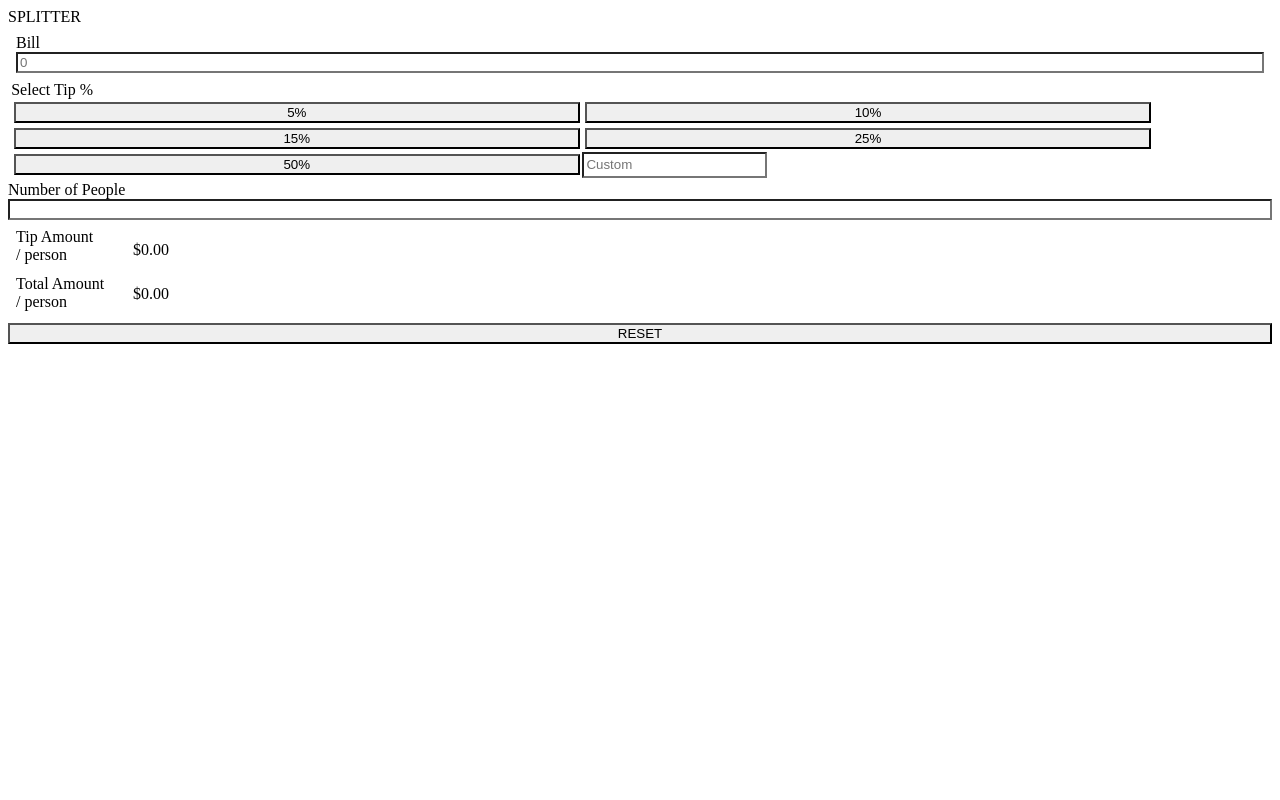
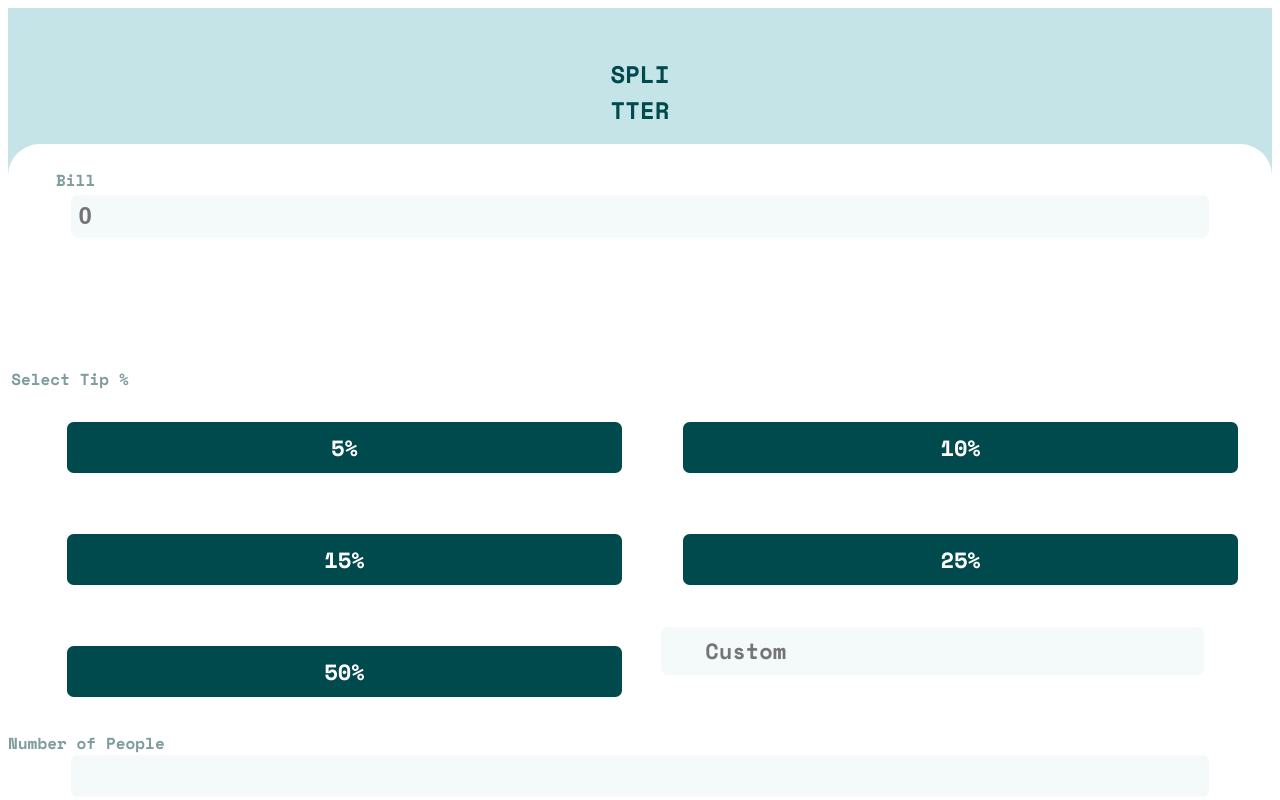
Before and after one commit to DrZubby/tip-calculator-app-main, a plain HTML site: page index.html in a window 1280 px wide. Shown: the top 800 px of the page. Drawn offline with nearby package versions, Linux system fonts and the light colour scheme.

Commit message:
Added most of the design.

```diff
--- a/index.html
+++ b/index.html
@@ -8,14 +8,17 @@
     <link rel="icon" type="image/png" sizes="32x32" href="/images/favicon-32x32.png">
 
     <title>Frontend Mentor | Tip calculator app</title>
-    <link rel="stylesheet" href="/style.css">
+    <link rel="stylesheet" href="./styles/index.css">
+    <link rel="preconnect" href="https://fonts.googleapis.com">
+    <link rel="preconnect" href="https://fonts.gstatic.com" crossorigin>
+    <link href="https://fonts.googleapis.com/css2?family=Space+Mono:wght@400;700&display=swap" rel="stylesheet">
 </head>
 
 <body>
-    SPLITTER
+    <div id="splitter">SPLI</br>TTER</div>
     <div id="tip-calc">
         <div id="bill">
-            <label for="bill-input">Bill</label>
+            <label for="bill-input" id="bill-letter">Bill</label>
             <input type="number" name="bill-input" id="bill-input" placeholder="0">
         </div>
         <div id="select-tip">
@@ -37,7 +40,7 @@
 
     <div id="tip-summary">
         <div id="summary">
-            <div>
+            <div id="tip">
                 <div class="per-person" id="tip-ammount">
                     <span class="white-bold">Tip Amount</span> <span class="grey-light">/ person</span>
                 </div>
--- a/script.js
+++ b/script.js
@@ -77,13 +77,10 @@ fiftyBtn.onclick = (e) => {
     handle(fiftyBtn)
 }
 
-custom.onkeypress = (e)=> {
-    if (e.which === 13) {
-        e.preventDefault();
+custom.onchange = (e)=> {
         console.log("here")
         handle(custom)
     }
-}
 
 resetBtn.onclick = ()=> {
     bill.value = "";
--- a/style.css
+++ /dev/null
@@ -1,59 +0,0 @@
-* {
-    box-sizing: border-box;
-    appearance: none;
-}
-
-body {
-    display: flex;
-    flex-direction: column;
-}
-
-#bill {
-    display: flex;
-    flex-direction: column;
-    margin: .5em;
-}
-
-#select-tip {
-    display: flex;
-    flex-direction: column;
-    margin: .2em;
-}
-
-#btns {
-    display: flex;
-    flex-direction: row;
-    flex-wrap: wrap;
-}
-
-.tip-btn {
-    width: 45%;
-    margin: .2em;
-}
-
-#num-of-people {
-    display: flex;
-    flex-direction: column;
-}
-
-#tip-summary {
-    display: flex;
-    flex-direction: column;
-}
-
-#summary {
-    display: flex;
-    flex-direction: row;
-}
-
-.per-person {
-    display: flex;
-    flex-direction: column;
-    margin: .3em;
-    padding: .2em;
-}
-
-.value {
-    padding: .3em;
-    margin: 1em;
-}
--- /dev/null
+++ b/styles/index.scss
@@ -0,0 +1,161 @@
+$primary: hsl(172, 67%, 45%);
+$very-dark-cyan: hsl(183, 100%, 15%);
+$Dark-grayish-cyan: hsl(184, 14%, 56%);
+$Light-grayish-cyan-d: hsl(185, 41%, 84%);
+$Light-grayish-cyan-l: hsl(189, 41%, 97%);
+$White: hsl(0, 0%, 100%);
+$font-primary: 'Space Mono', monospace;
+
+* {
+    box-sizing: border-box;
+    appearance: none;
+}
+
+%btn-shared {
+    border-style: none;
+    border-radius: .3em;
+    font-size: 22px;
+    font-weight: 700;
+    padding: .4em;
+    font-family: $font-primary;
+}
+
+body {
+    display: flex;
+    flex-direction: column;
+    background-color: $White;
+    font-family: $font-primary;
+}
+
+#splitter {
+    background-color: $Light-grayish-cyan-d;
+    color: $very-dark-cyan;
+    padding: 2em;
+    text-align: center;
+    font-weight: 700;
+    font-size: 1.5em;
+    margin-bottom: 0em;
+}
+
+input {
+    border-style: none;
+    border-radius: .3em;
+    width: 90%;
+    padding: .3em;
+    margin-left: 5%;
+    margin-bottom: 10%;
+    background-color: $Light-grayish-cyan-l;
+    font-size: 24px;
+    font-weight: 700;
+}
+
+#bill {
+    display: flex;
+    flex-direction: column;
+    border-radius: 2em 2em 0 0;
+    font-weight: 700;
+    color: $Dark-grayish-cyan;
+    background-color: $White;
+    margin-top: -2em;
+}
+
+#bill-letter {
+    padding: 1.5em 4em .2em 3em;
+}
+
+#select-tip {
+    display: flex;
+    flex-direction: column;
+    margin: .2em;
+    font-weight: 700;
+    color: $Dark-grayish-cyan;
+}
+
+#btns {
+    display: flex;
+    flex-direction: row;
+    flex-wrap: wrap;
+    margin-left: 2%
+
+}
+
+.tip-btn {
+    @extend %btn-shared;
+    width: 45%;
+    margin: 2.5%;
+    background-color: $very-dark-cyan;
+    color: $White;
+}
+
+#custom {
+    width: 44%;
+    margin: .5em .2em .3em .4em;
+    font-size: 22px;
+    padding: .1em 0em .1em 2em;
+    font-weight: 700;
+    font-family: $font-primary;
+    height: 2.2em;
+}
+
+#num-of-people {
+    display: flex;
+    flex-direction: column;
+    font-weight: 700;
+    color: $Dark-grayish-cyan;
+}
+
+#tip-summary {
+    display: flex;
+    flex-direction: column;
+    background-color: $very-dark-cyan;
+    border-radius: 1em;
+}
+
+#summary {
+    display: flex;
+    flex-direction: row;
+    justify-content: space-between;
+    padding: 4%;
+}
+
+#tip {
+    margin-top: 10%;
+}
+
+#tip-amount {
+    margin-bottom: 1em;
+}
+
+.per-person {
+    display: flex;
+    flex-direction: column;
+    color:  $White;
+    margin: 0em .5em 2em .5em;
+
+    .white-bold {
+        font-weight: 700;
+    }
+
+    .grey-light {
+        font-weight: 400;
+        color: $Dark-grayish-cyan;
+    }
+}
+
+.value {
+    margin: 1em;
+    color: $primary;
+    font-size: 4vh;
+    font-weight: 700;
+}
+
+
+
+#reset {
+    @extend %btn-shared;
+    background-color: $primary;
+    margin-left: 5%;
+    margin-bottom: 6.5%;
+    margin-top: .5%;
+    width: 90%;
+}
```
Also changed, not shown: styles/index.css (added), 1 other file.
